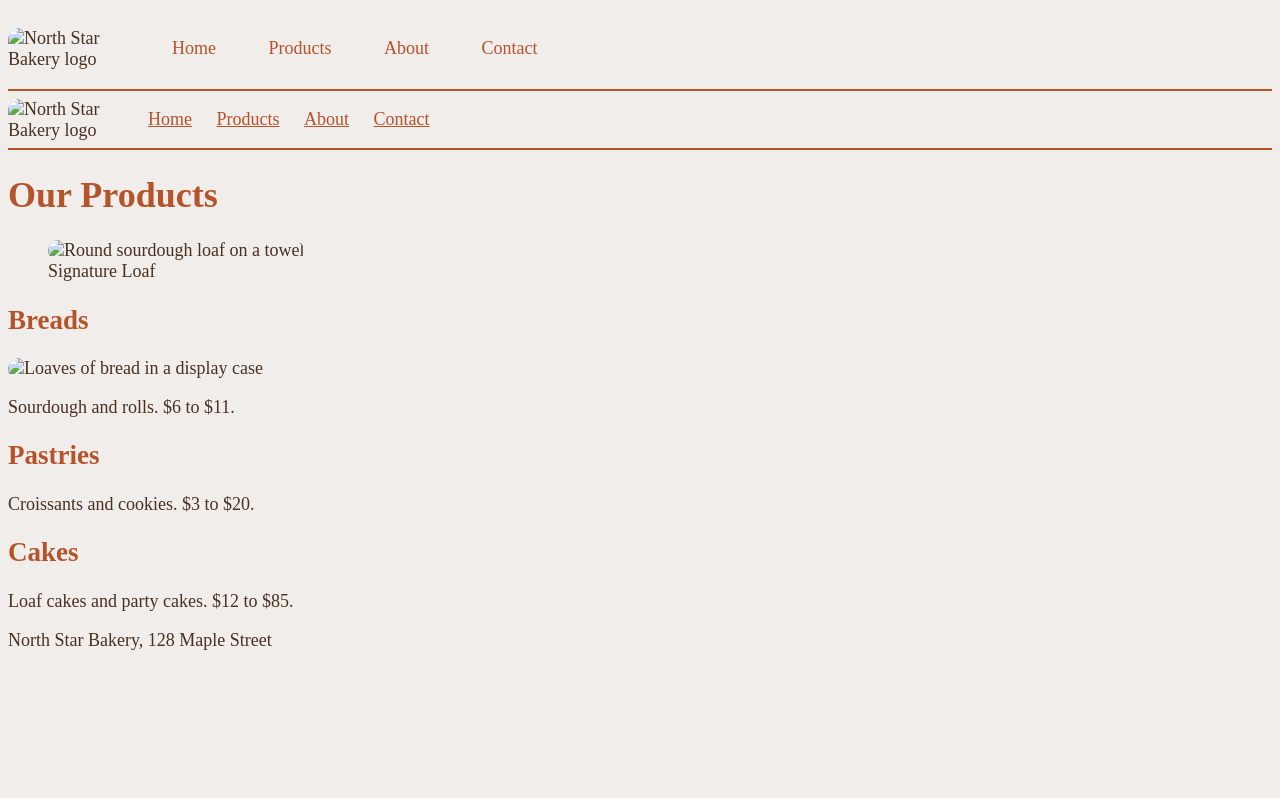
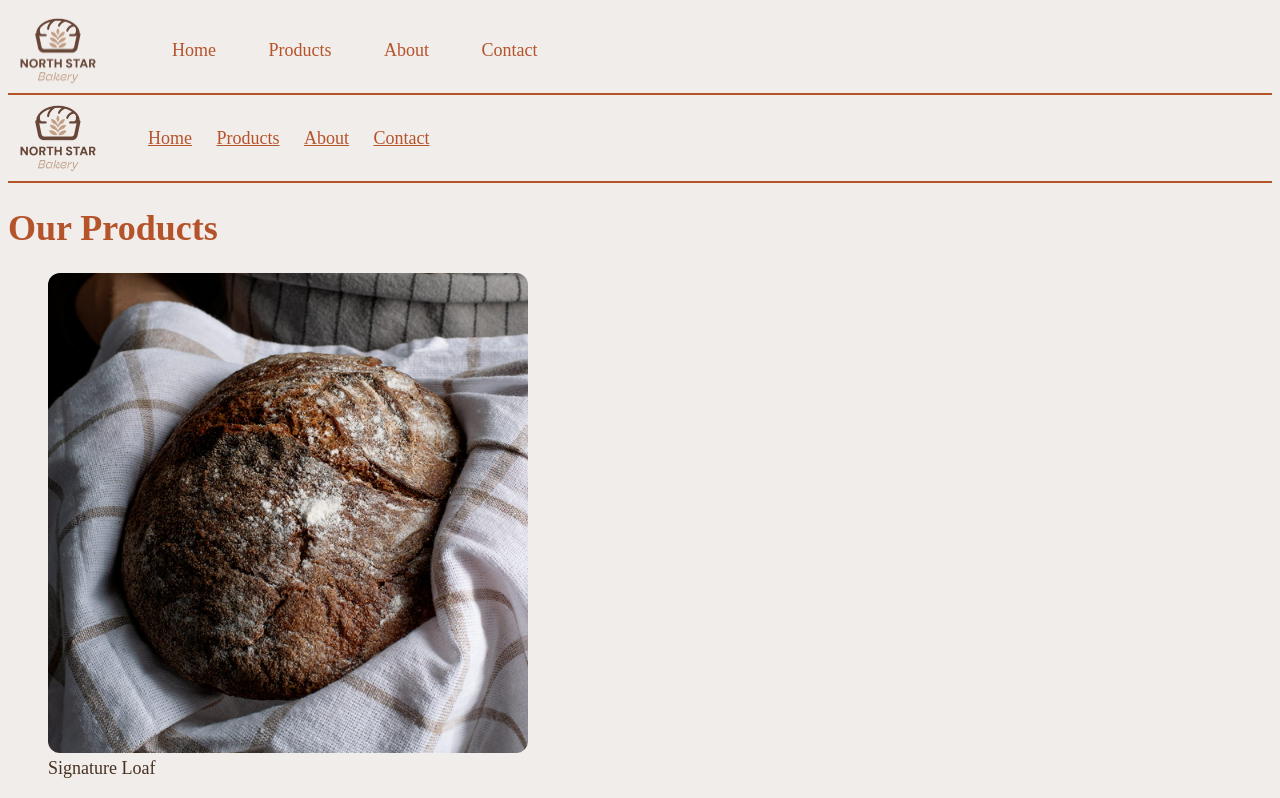
Before and after one commit to GabJ0/Gabriel-Jovel-Introduction-to-Web-Development-NorthStarBakery, a plain HTML site: page products.html in a window 1280 px wide. Shown: the top 798 px of the page. Drawn offline with Linux system fonts and the light colour scheme.

Commit message:
Update image paths for bakery logo and products

```diff
--- a/products.html
+++ b/products.html
@@ -29,7 +29,7 @@
 <body>
 
   <header>
-    <img src="images/bakery-logo.png" alt="North Star Bakery logo" width="100">
+    <img src="North_Star_Bakery/images/bakery-logo.png" alt="North Star Bakery logo" width="100">
     <nav>
       <ul>
         <a href= "index.html" class="button-link">Home</a>
@@ -44,7 +44,7 @@
 <body>
 
   <header>
-    <img src="images/bakery-logo.png" alt="North Star Bakery logo" width="100">
+    <img src="North_Star_Bakery/images/bakery-logo.png" alt="North Star Bakery logo" width="100">
     <nav>
       <ul>
         <li><a href="index.html">Home</a></li>
@@ -59,12 +59,12 @@
     <h1>Our Products</h1>
 
     <figure>
-      <img src="images/bakery-signature-loaf.jpg" alt="Round sourdough loaf on a towel" width="480">
+      <img src="North_Star_Bakery/images/bakery-signature-loaf.jpg" alt="Round sourdough loaf on a towel" width="480">
       <figcaption>Signature Loaf</figcaption>
     </figure>
 
     <h2>Breads</h2>
-    <img src="images/bakery-bread.jpg" alt="Loaves of bread in a display case" width="300">
+    <img src="North_Star_Bakery/images/bakery-bread.jpg" alt="Loaves of bread in a display case" width="300">
     <p>Sourdough and rolls. $6 to $11.</p>
 
     <h2>Pastries</h2>
```
